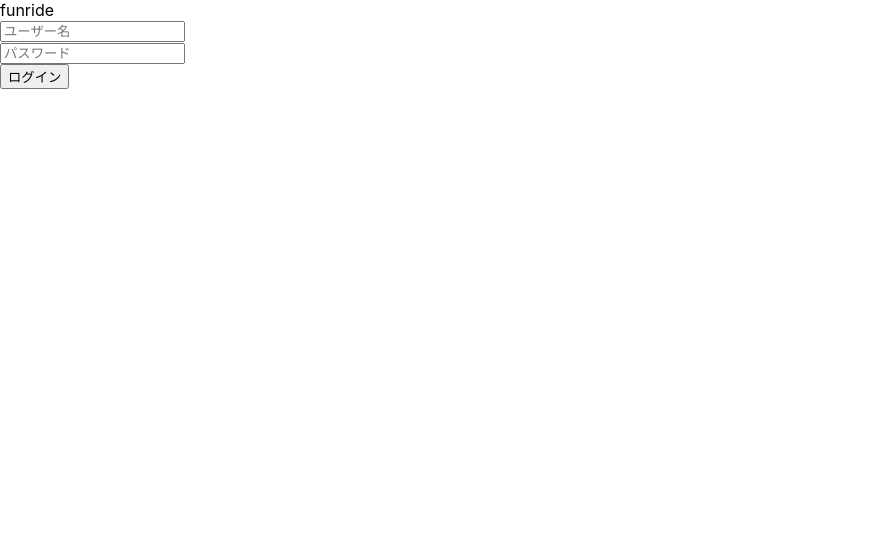
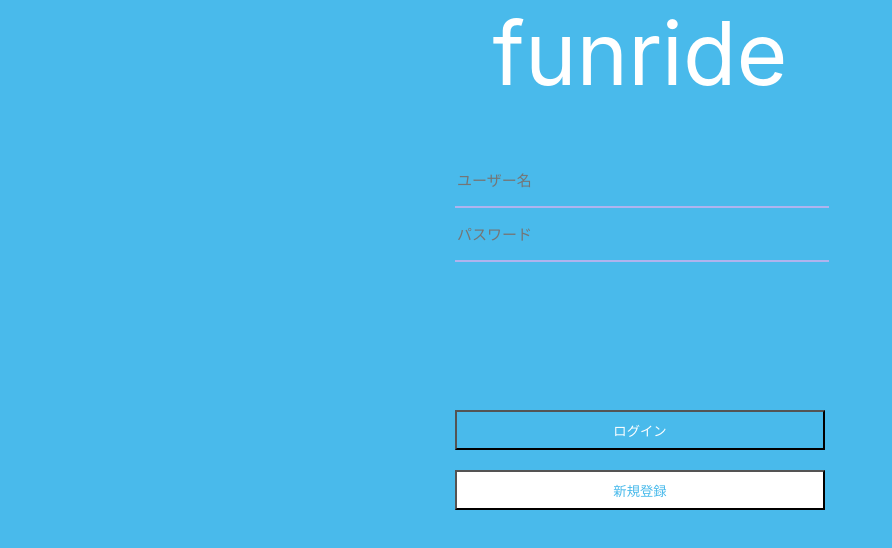
Before and after one commit to ICT-FUNney/funride, a React (Create React App) app in the folder client/: page /login in a window 1280 px wide. Shown: the top 548 px of the page, without its empty margins (0-892 px from the left). Built offline with nearby package versions, Linux system fonts and the light colour scheme; what google-maps-react would draw is missing.

Commit message:
fix-style-and-error-message

```diff
--- a/client/src/App.js
+++ b/client/src/App.js
@@ -8,6 +8,9 @@ import Request from './components/Request';
 import SetPay from './components/SetPay';
 import { BrowserRouter as Router, Switch, Route } from "react-router-dom";
 import RequestList from './components/RequestList';
+import SignUp from './components/SignUp';
+import './Signup.css';
+import './Login.css';
 
 
 class App extends Component {
@@ -46,6 +49,7 @@ class App extends Component {
           <Route path='/request' component={RequestList} />
           <Route path='/pay' component={SetPay} />
           <Route path='/detail' component={Request} />
+          <Route path = '/signup' component = {SignUp} />
         </Switch>
       </Router>
     );
--- /dev/null
+++ b/client/src/Login.css
@@ -0,0 +1,55 @@
+body {
+  background: #49baeb;
+}
+
+.form-wrapper1 {
+background: #49baeb;
+margin: 3em auto;
+padding: 0 1em;
+max-width: 370px;
+}
+
+.font1 {
+  color:#ffffff;
+  font-size: 10ex;
+  text-align: center;
+  top: 10%;
+}
+
+.form-item1 input{
+  border: none;
+  background:#49baeb;
+  border-bottom: 2px solid #afb3ee;
+  color: #000000;
+  height: 50px;
+  transition: border-color 0.5s;
+  width: 100%;
+  font-size: 15px;
+}
+
+.form-item1 input:focus {
+  border-bottom: 2px solid #ffffff;
+  outline:none;
+}
+
+.button-lay1{
+background-color: #49baeb;
+color: #ffffff;
+text-align: center;
+width: 370px;
+height: 40px;
+position: absolute;
+left: center;
+top:410px;
+}
+
+.button-lay2{
+background-color: #ffffff;
+color: #49baeb;
+text-align: center;
+width: 370px;
+height: 40px;
+position: absolute;
+left: center;
+top:470px;
+}
--- /dev/null
+++ b/client/src/Signup.css
@@ -0,0 +1,55 @@
+body {
+  background: #49baeb;
+}
+
+.form-wrapper2 {
+background: #49baeb;
+margin: 3em auto;
+padding: 0 1em;
+max-width: 370px;
+}
+
+.font2 {
+  color:#ffffff;
+  font-size: 10ex;
+  text-align: center;
+  top: 10%;
+}
+
+.form-item2 input{
+  border: none;
+  background:#49baeb;
+  border-bottom: 2px solid #afb3ee;
+  color: #000000;
+  height: 50px;
+  transition: border-color 0.5s;
+  width: 100%;
+  font-size: 15px;
+}
+
+.form-item2 input:focus {
+  border-bottom: 2px solid #ffffff;
+  outline:none;
+}
+
+.button-lay4{
+background-color: #49baeb;
+color: #ffffff;
+text-align: center;
+width: 370px;
+height: 40px;
+position: absolute;
+left: center;
+top:410px;
+}
+
+.button-lay3{
+background-color: #ffffff;
+color: #49baeb;
+text-align: center;
+width: 370px;
+height: 40px;
+position: absolute;
+left: center;
+top:470px;
+}
--- a/client/src/components/Login.js
+++ b/client/src/components/Login.js
@@ -4,9 +4,23 @@ class Login extends Component {
 
     constructor(props) {
         super(props);
+        this.state = {
+            loginID:'',
+            loginPass:''
+        }
     }
+
     transit = () => {
+        if((this.state.loginPass == '')||(this.state.loginID == '')){
+            alert('ユーザー名、パスワード入力してください')
+            onsubmit = 'return false'
+        }else{
         this.props.history.push('/map')
+        }
+    }
+
+    switching = () => {
+        this.props.history.push('/signup')
     }
 
     render() {
@@ -14,23 +28,23 @@ class Login extends Component {
             <div>
                 <div className="font1" >funride</div>
                 <div className="form-wrapper1">
-                    <form>
-                        <div className="form-item1">
+                    <form onSubmit = {this.transit}>
+                      <div className="form-item1">
                             <label for="loginID"></label>
-                            <input type="text" name="loginID" required="required" placeholder="ユーザー名"></input>
+                            <input type="text" name="loginID" placeholder="ユーザー名" value={this.state.loginID}  onChange={e => this.setState({loginID: e.target.value})}></input>
                         </div>
                         <div className="form-item1">
                             <label for="loginPass"></label>
-                            <input type="password" name="loginPass" required="required" placeholder="パスワード"></input>
+                            <input type="password" name="loginPass" placeholder="パスワード" value={this.state.loginPass} onChange={e => this.setState({loginPass: e.target.value})}></input>
                         </div>
-                        <div>
-                            <input type="submit" className="button-lay1" value="ログイン" onClick={this.transit} />
-                        </div>
-                    </form>
+                            <input type="submit" className="button-lay1" value="ログイン"/>
+                            <input type = "button" className = "button-lay2" value = "新規登録"　onClick = {this.switching} />
+                </form>
                 </div>
             </div >
         );
     }
 }
 
+
 export default Login
--- a/client/src/components/SignUp.js
+++ b/client/src/components/SignUp.js
@@ -1,28 +1,54 @@
 import React, { Component } from 'react';
 
+
 class SignUp extends Component {
+
+    constructor(props) {
+        super(props);
+        this.state = {
+            signupPass: '',
+            signupID: '',
+            resignupPass: ''
+        }
+    }
+
+    transit = () => {
+        if((this.state.signupPass == '') || (this.state.signupID == '') || (this.state.resignupPass == '')){
+            alert('ユーザー名、パスワード入力してください')
+            onsubmit = 'return false'
+        }else if(this.state.signupPass != this.state.resignupPass){
+            alert('パスワードと再確認用パスワードが違います')
+            onsubmit = 'return false'
+        }else{
+        this.props.history.push('/map')
+        }
+    }
+
+    switching = () => {
+        this.props.history.push('/login')
+    }
+
     render() {
         return (
             <div>
                 <div className="font2">funride</div>
                 <div className="form-wrapper2">
-                    <form>
+                    <form onSubmit = {this.transit}>
                         <div className="form-item2">
                             <label for="loginID"></label>
-                            <input type="text" name="loginID" required="required" placeholder="ユーザー名"></input>
+                            <input type="text" name="signupID" placeholder="ユーザー名" value={this.state.signupID}  onChange={e => this.setState({signupID: e.target.value})}></input>
                         </div>
                         <div className="form-item2">
                             <label for="loginPass"></label>
-                            <input type="password" name="loginPass" required="required" placeholder="パスワード"></input>
+                            <input type="password" name="signupPass" placeholder="パスワード" value={this.state.signupPass}  onChange={e => this.setState({signupPass: e.target.value})}></input>
                         </div>
                         <div className="form-item2">
                             <label for="loginID"></label>
-                            <input type="password" name="reloginPadd" required="required" placeholder="パスワード再入力"></input>
+                            <input type="password" name="resignupPass" placeholder="パスワード再入力" value={this.state.resignupPass}  onChange={e => this.setState({resignupPass: e.target.value})}></input>
                         </div>
-                        <div>
                             <input type="submit" className="button-lay4" value="新規登録"></input>
-                        </div>
                     </form>
+                            <input type = "button" className = "button-lay3" value = "ログインはこちらから" onClick = {this.switching}></input>
                 </div>
             </div>
 
```
